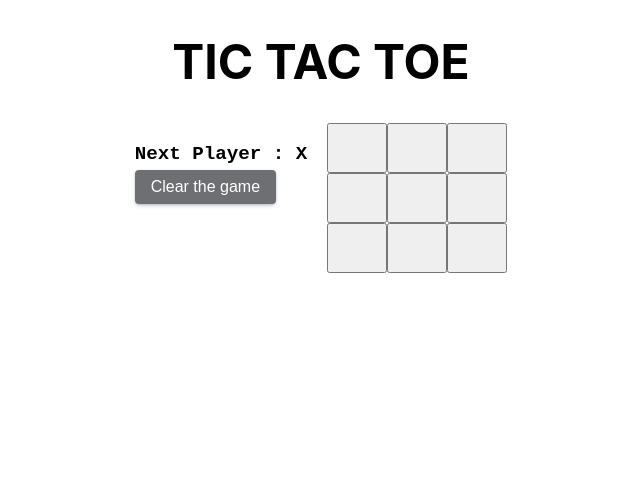
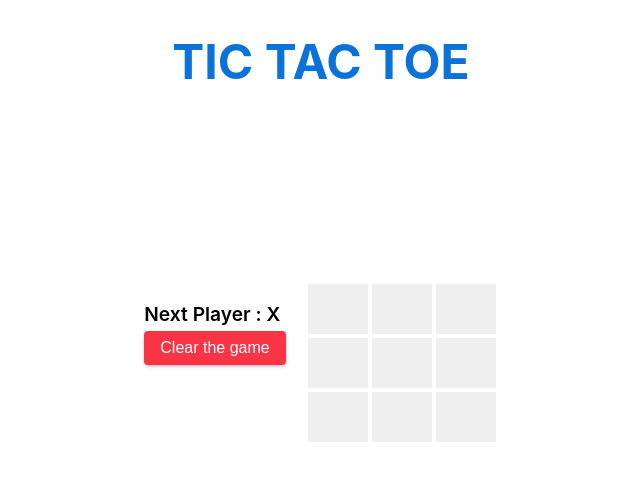
Before and after one commit to NitinSirsath/tictactoe-antstack, a React (Create React App) app: page / in a window 1280 px wide. Shown: the top 480 px of the page, without its empty margins (319-959 px from the left). Built offline with nearby package versions, Linux system fonts and the light colour scheme.

Commit message:
added dynamic style for clear and restart button

```diff
--- a/src/App.module.css
+++ b/src/App.module.css
@@ -2,12 +2,14 @@
     /* margin: 20px; */
     display: flex;
     justify-content: center;
-    max-height: 100vh;
+    align-items: center;
+    min-height: 60vh;
 }
 
 .heading{
     text-align: center;
     font-size: 3rem;
+    color: rgb(11, 114, 218);
 }
 
 @media only screen and (max-width: 600px) {
--- a/src/components/Board.jsx
+++ b/src/components/Board.jsx
@@ -2,11 +2,14 @@ import React , {useState} from 'react'
 import Square from './Square'
 import style from '../styles/board.module.css'
 import BoardStatus from './BoardStatus'
+import Score from './Score'
 
 const Board = () => {
 
     const [squares, setSquares] = useState(Array(9).fill(null))
     const [isX, setIsX] = useState(true)
+    const [playerScoreX, setPlayerScoreX] = useState(0)
+    const [playerScoreO, setPlayerScoreO] = useState(0)
 
 
     function calculateWinner(squares) {
@@ -32,7 +35,7 @@ const Board = () => {
 
 
     const handleClick = i => {
-        console.log(squares[i]);
+
         if(calculateWinner(squares) || squares[i]){
             return
         }
@@ -43,6 +46,11 @@ const Board = () => {
 
         let winner = calculateWinner(squares)
         let status
+        if(winner === 'X') {
+
+           console.log(playerScoreX, 'winner');
+        }
+
         if(winner){
             status = `Winner : ${winner}`
         }
@@ -62,10 +70,11 @@ const Board = () => {
         return (
             <div className={style.board_container}>
         <BoardStatus winner={winner} restart={handleRestart}  status={status}/>
-<div>
+        {/* <Score playerScoreO={playerScoreO} playerScoreX={playerScoreX}/> */}
+<div className={style.board_squares}>
 
 <div className={style.board_wrapper}>
-        <Square value={squares[0]} onClick={() => handleClick(0)}/>
+        <Square border={style.b_botton_right} value={squares[0]} onClick={() => handleClick(0)}/>
         <Square value={squares[1]} onClick={() => handleClick(1)}/>
         <Square value={squares[2]} onClick={() => handleClick(2)}/>
         </div>
--- a/src/components/BoardStatus.jsx
+++ b/src/components/BoardStatus.jsx
@@ -1,14 +1,15 @@
 import React from 'react'
 import style from '../styles/boardStatus.module.css'
+import squareStyle from '../styles/square.module.css'
 
 const BoardStatus = ({status ,restart,winner}) => {
   return (
     <div className={style.container}>
-        <div className={style.status_wrapper}>
+        <div  className={style.status_wrapper}>
             {status}
         </div>
         <div >
-    <button className={style.restart_btn} onClick={restart}>{winner? 'Restart the game' : 'Clear the game'}</button>
+    <button className={`${style.restart_btn} ${winner? style.winner_bg : style.clear_bg}`} onClick={restart}>{winner? 'Restart the game' : 'Clear the game'}</button>
         </div>
 
     </div>
--- /dev/null
+++ b/src/components/Score.jsx
@@ -0,0 +1,12 @@
+import React from 'react'
+
+const Score = ({playerScoreX, playerScoreY}) => {
+    console.log({playerScoreX, playerScoreY});
+  return (
+    <div>
+
+    </div>
+  )
+}
+
+export default Score
--- a/src/components/Square.jsx
+++ b/src/components/Square.jsx
@@ -1,10 +1,11 @@
 import React from 'react'
 import style from '../styles/square.module.css'
 
-const Square = ({value , onClick}) => {
-    console.log(value);
+
+const Square = ({value , border, onClick}) => {
+
   return (
-    <button className={`${value === 'X'? style.X_color : style.Y_color} ${style.square_btn}`} onClick={onClick}>
+    <button className={`${value === 'X'? style.X_color : style.Y_color} ${style.square_btn} ${border}`} onClick={onClick}>
         {value}
     </button>
   )
--- a/src/styles/board.module.css
+++ b/src/styles/board.module.css
@@ -7,3 +7,22 @@
     display:  flex;
     gap: 20px;
 }
+
+.board_squares{
+    /* display: grid;
+    grid: 85px 85px 85px / 85px 85px 85px;
+    gap: 5px;
+    background-color: rgba(0, 0, 0, 0.2);
+
+    width: calc(3* 85px + 2 * 5px);
+    height: calc(3* 85px + 2 * 5px); */
+}
+
+.b_bottom_right{
+    border-bottom: 1px solid rgb(167, 163, 163);
+    border-right: 1px solid rgb(167, 163, 163);
+}
+
+.b_bottom_right_end{
+    border-bottom: 1px solid rgb(167, 163, 163);
+}
--- a/src/styles/boardStatus.module.css
+++ b/src/styles/boardStatus.module.css
@@ -8,14 +8,14 @@
 .status_wrapper{
     padding-bottom: 5px;
     font-weight: 600;
-    font-family:  'Courier New', Courier, monospace;
+    /* font-family:  'Courier New', Courier, monospace; */
     font-size: larger;
     /* width: 200px; */
 }
 
 .restart_btn{
     padding: 8px 16px;
-    background-color: rgb(109, 111, 115);
+
     color: white;
     font-weight: 500;
     font-size: medium;
@@ -25,6 +25,14 @@
     box-shadow: rgba(50, 50, 93, 0.25) 0px 2px 5px -1px, rgba(0, 0, 0, 0.3) 0px 1px 3px -1px;
 }
 
-.restart_btn:hover{
-    background-color: grey;
+.winner_bg{
+    background-color: rgb(81, 197, 55);
 }
+
+.clear_bg{
+    background-color: #fb3445;
+}
+
+/* .restart_btn:hover{
+    background-color: rgb(232, 10, 10);
+} */
--- a/src/styles/square.module.css
+++ b/src/styles/square.module.css
@@ -4,6 +4,8 @@
     font-weight: bolder;
     font-size: large;
     color: red;
+    margin: 2px;
+ border: none;
 }
 
 .X_color{
```
